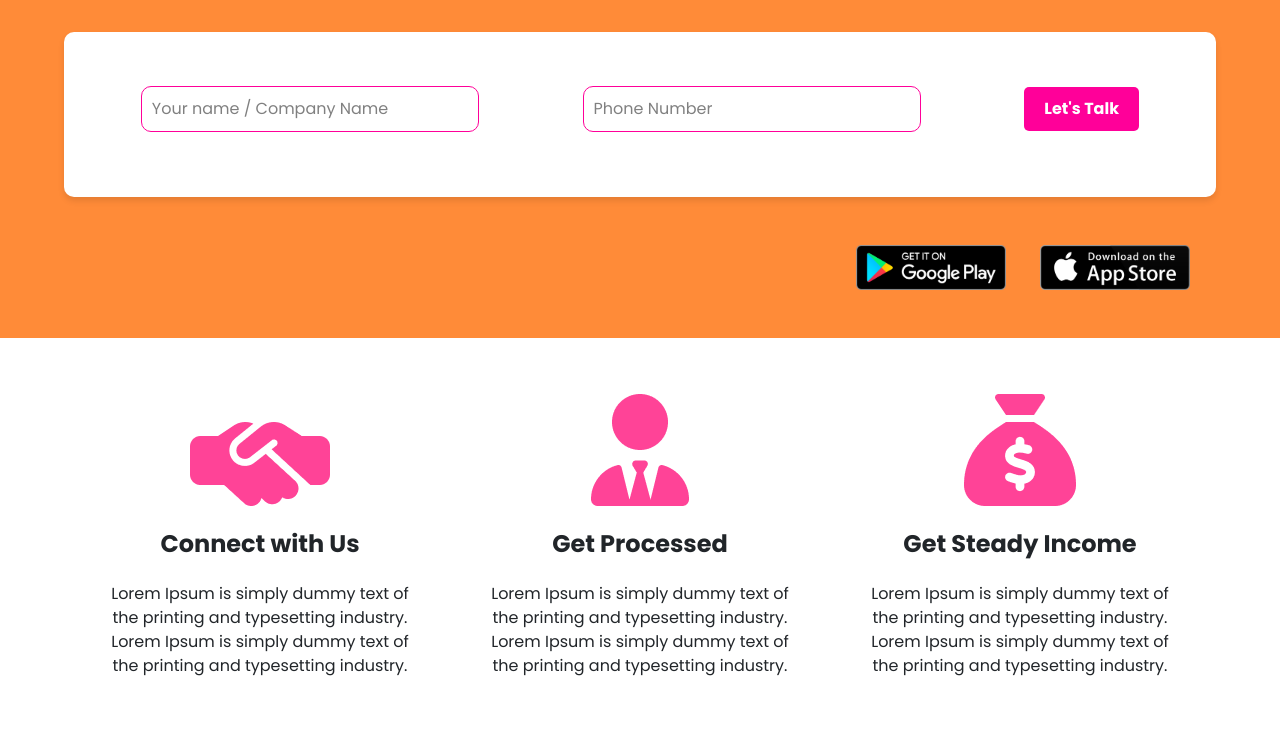
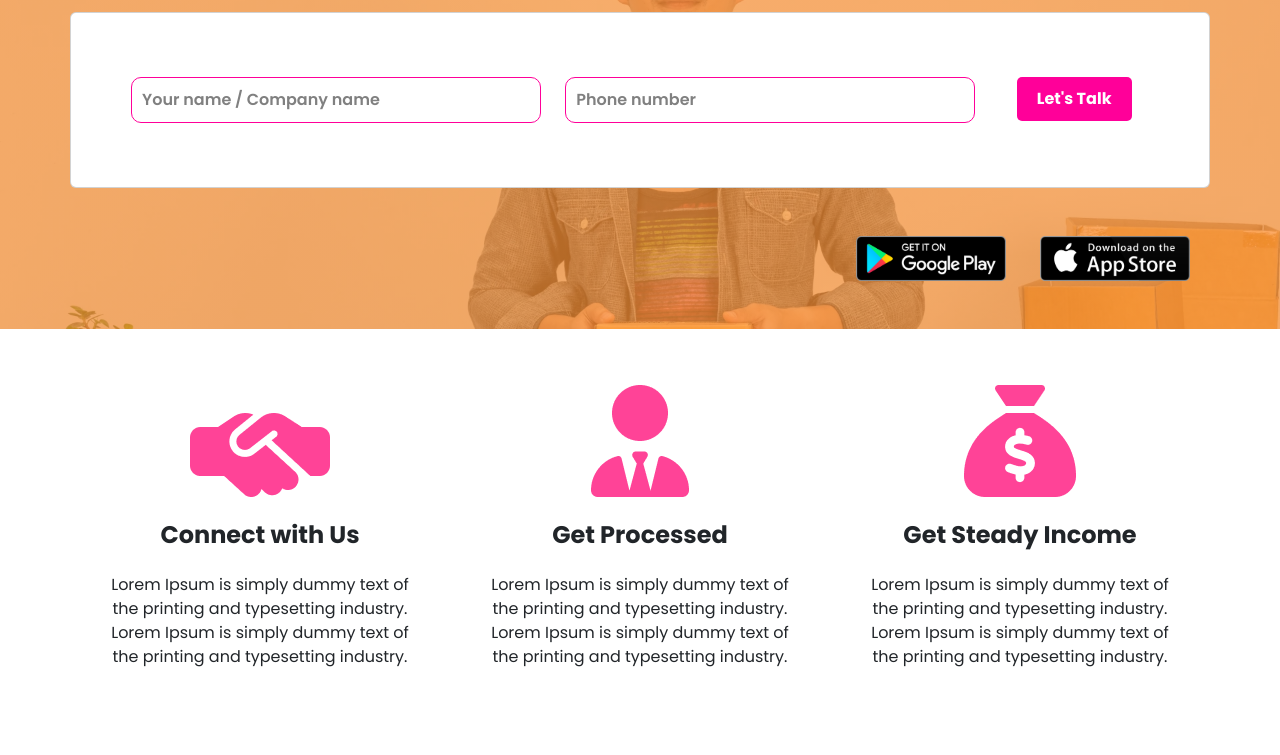
Before and after one commit to Chandru0811/healperslah_html, a plain HTML site: page helperlah_partner.html in a window 1280 px wide. Shown: the part 247-1002 px from the top of the page. Drawn offline with nearby package versions, Linux system fonts and the light colour scheme; files whose address does not match are found by name.

Commit message:
Helper bugs fixed

```diff
--- a/assets/css/helperlah_partner.css
+++ b/assets/css/helperlah_partner.css
@@ -34,7 +34,7 @@
 
 .navbar-nav .nav-link.active {
   color: aliceblue;
-    font-size: calc(0.5rem + .4vw) !important;
+  font-size: calc(0.5rem + 0.4vw) !important;
 }
 
 .header .register_button {
@@ -45,7 +45,7 @@
   padding-top: 10px;
   padding-bottom: 10px;
   font-weight: 600;
-  font-size: calc(0.7rem + .4vw);
+  font-size: calc(0.7rem + 0.4vw);
 }
 
 .header .num {
@@ -64,8 +64,15 @@
 .partner_top {
   width: 100%;
   text-align: center;
-  background-color: #ff8b38;
-  /* Orange background */
+  background: linear-gradient(
+      0deg,
+      rgba(255, 147, 52, 0.7) 0%,
+      rgba(255, 147, 52, 0.7) 100%
+    ),
+    url("../images/helper_partner_hero.webp"), no-repeat;
+  background-size: cover;
+  background-repeat: no-repeat;
+  background-position: top;
 }
 .h1-tag {
   color: #ffffff;
@@ -74,25 +81,17 @@
   color: #ffffff;
   font-size: medium;
 }
-.text-color{
+.text-color {
   color: #ff4397;
 }
 /* Form Container */
 .form-container {
-  margin: 20px auto;
+  /* margin: 20px auto;
   background-color: white;
   border-radius: 10px;
   box-shadow: 0 4px 6px rgba(0, 0, 0, 0.1);
   padding: 30px;
-  width: 90%;
-  height: 165px;
-}
-
-.form-container form {
-  display: flex;
-  flex-wrap: wrap;
-  justify-content: space-around;
-  align-items: center;
+  width: 90%; */
 }
 
 .form-container input {
@@ -102,11 +101,11 @@
   border-radius: 10px;
   outline: none;
   font-size: 1rem;
-  margin-right: 10px;
 }
 
 .form-container input::placeholder {
   color: grey;
+  font-weight: 600;
 }
 
 .form-container button {
@@ -254,20 +253,19 @@
 
 @media (max-width: 768px) {
   .image_decs_left {
-      width: 90px;
+    width: 110px;
     height: 60px;
-      bottom: -10%; /* Adjust for smaller screen */
+    bottom: -10%;
     left: -4%;
   }
-    .image_decs_right{
-        width: 90px;
-        height: 50px;
-        bottom: -8%; /* Adjust for smaller screen */
-        left: -4%;
+  .image_decs_right {
+    width: 110px;
+    height: 60px;
+    bottom: -10%;
+    right: -4%;
   }
 }
 @media screen and (min-width: 300px) and (max-width: 768px) {
-
   .p-fs {
     font-size: small;
   }
--- a/helperlah_partner.html
+++ b/helperlah_partner.html
@@ -87,11 +87,36 @@
           </h2>
         </div>
 
-        <div class="form-container">
-          <form class="mt-4">
-            <input type="text" placeholder="Your name / Company Name" />
-            <input type="text" placeholder="Phone Number" />
-            <button type="submit" class="fw-bold">Let's Talk</button>
+        <div class="container card form-container">
+          <form class="py-5 px-md-5 px-2">
+            <div class="row">
+              <div class="col-md-5 col-6">
+                <input
+                  type="text"
+                  class="form-control my-3 form-control-lg w-100"
+                  placeholder="Your name / Company name"
+                  aria-label="Your name / Company name"
+                />
+              </div>
+              <div class="col-md-5 col-6">
+                <input
+                  type="tel"
+                  class="form-control my-3 form-control-lg w-100"
+                  placeholder="Phone number"
+                  aria-label="Phone number"
+                />
+              </div>
+
+              <div class="col-md-2 col-12 my-3">
+                <button
+                  type="submit"
+                  class="fw-bold"
+                  style="white-space: nowrap"
+                >
+                  Let's Talk
+                </button>
+              </div>
+            </div>
           </form>
         </div>
 
@@ -566,7 +591,7 @@
                     class="img-fluid p-2"
                     style="font-size: 24px; height: 30px"
                   />
-                  info@helperlah.com</a
+                  mailto:info@helperlah.com</a
                 >
               </div>
               <div class="links">
@@ -587,8 +612,8 @@
             </div>
           </div>
           <div class="col-md-4 col-12 text-md-start text-center mt-4">
-            <div class="text-center">
-              <p class="footer-title">services</p>
+            <div class="">
+              <p class="footer-title">Services</p>
               <!-- <img
                 src="../assets/images/footer/underline_footer_title.webp"
                 alt="underline_footer_title"
@@ -596,7 +621,7 @@
                 loading="lazy"
               /> -->
             </div>
-            <div class="footer-links text-center">
+            <div class="footer-links">
               <div class="links2">
                 <a
                   href="#"
```
Also changed, not shown: assets/images/helper_partner_hero.webp (added). Lines whose indentation alone changed are shown as unchanged.
